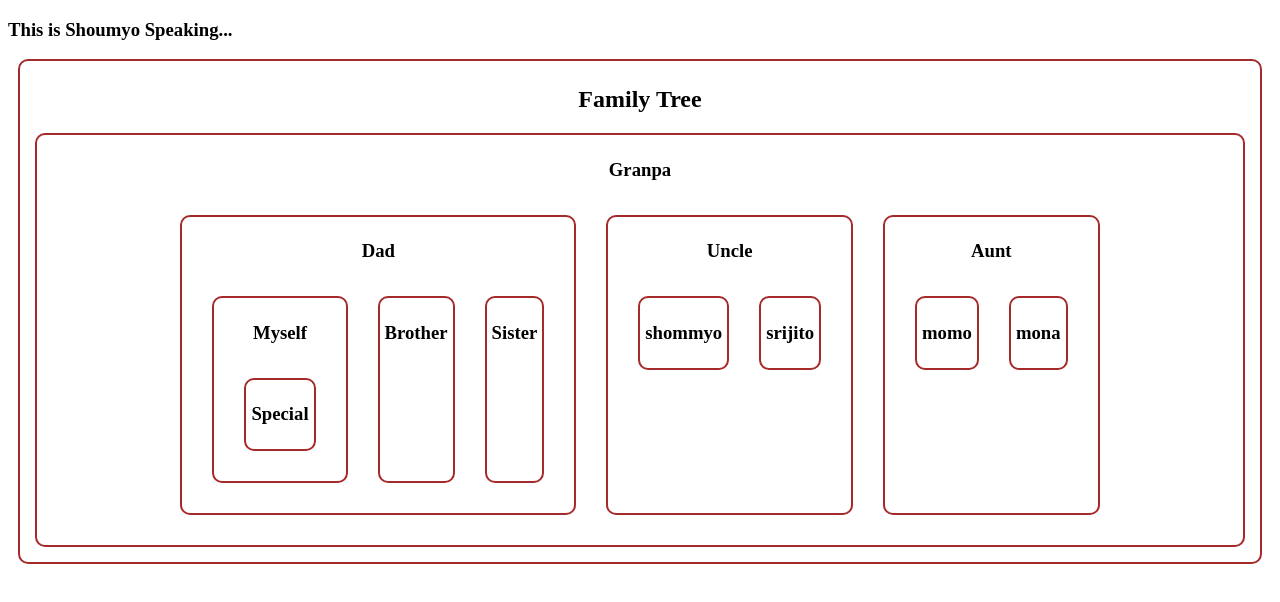
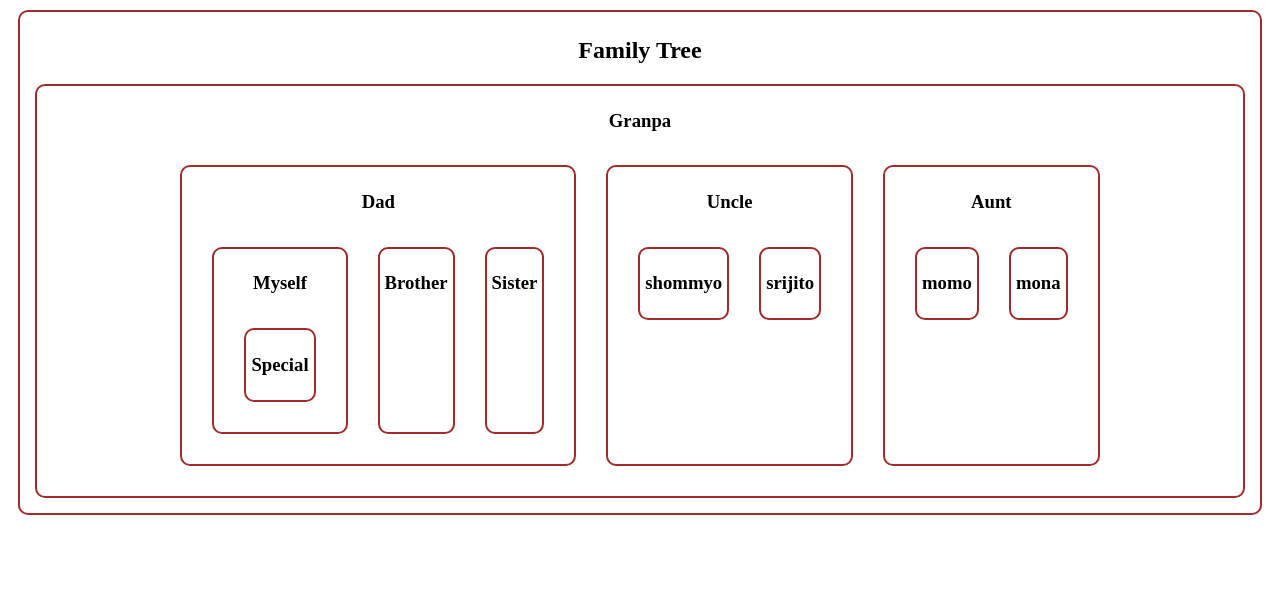
Before and after one commit to shoumyo/explore-react-form, a React (Vite) app: page / in a window 1280 px wide. Shown: the top 602 px of the page. Built offline with nearby package versions, Linux system fonts and the light colour scheme.

Commit message:
remove unnecessary greeting from App component

```diff
--- a/src/App.jsx
+++ b/src/App.jsx
@@ -12,7 +12,6 @@ function App() {
   return (
     <>
       <div>
-        <h3>This is Shoumyo Speaking...</h3>
         {/* <SimpleForm></SimpleForm> */}
         {/* <FormAction></FormAction> */}
         {/* <ControlledField></ControlledField> */}
```
